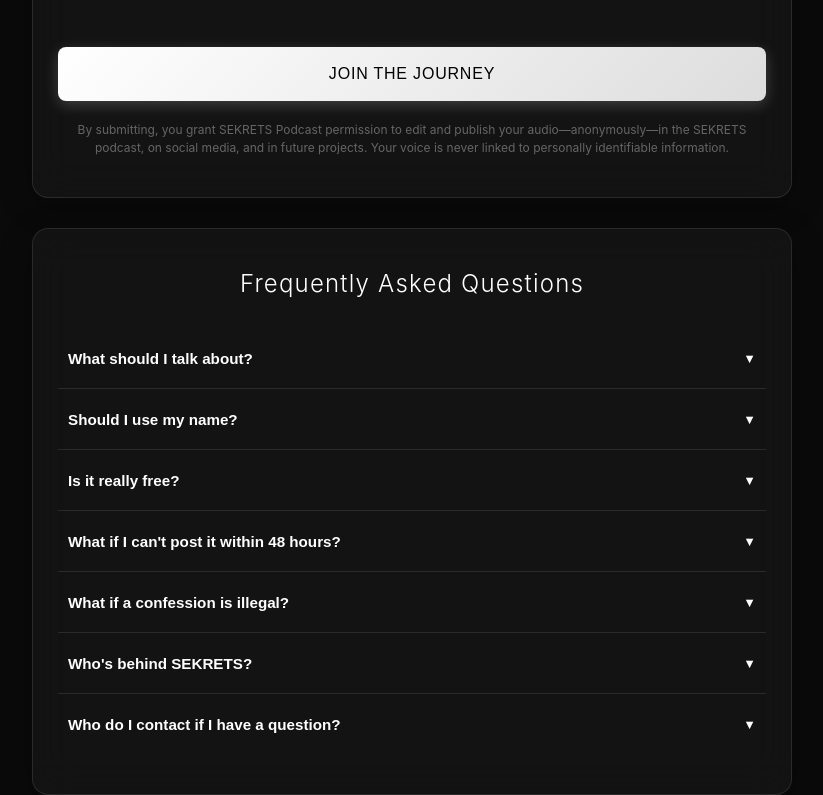
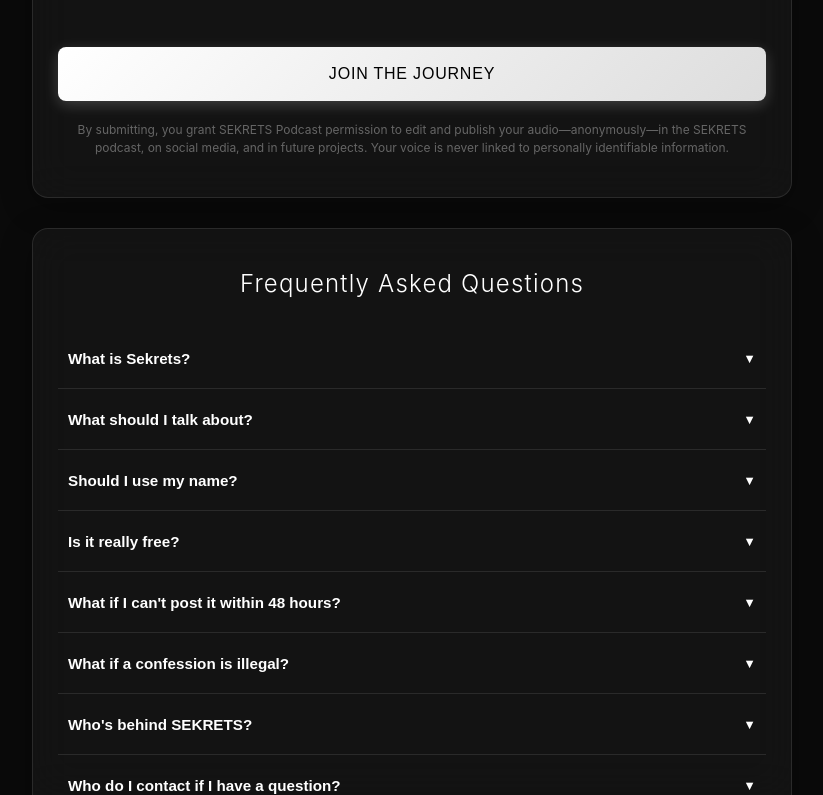
Before and after one commit to sekretspodcast/sekrets-website, a plain HTML site: page index.html in a window 1280 px wide. Shown: the part 1661-2456 px from the top of the page, without its empty margins (228-1051 px from the left). Drawn offline with Linux system fonts and the light colour scheme.

Commit message:
Update index.html

```diff
--- a/index.html
+++ b/index.html
@@ -583,7 +583,7 @@
     <div class="container">
         <div class="header">
             <h1>SEKRETS</h1>
-            <p class="subtitle">"What is most personal is most universal" - Carl Rogers.</p>
+            <p class="subtitle">Share your secret. Pass the recorder.</p>
         </div>
 
         <div class="video-container">
@@ -678,6 +678,16 @@
             <h2 style="text-align: center; font-size: 1.5rem; font-weight: 300; margin-bottom: 30px; letter-spacing: 0.05em;">Frequently Asked Questions</h2>
 
             <div class="faq-container">
+                <div class="faq-item">
+                    <button class="faq-question">
+                        <span><strong>What is Sekrets?</strong></span>
+                        <span class="faq-arrow">▼</span>
+                    </button>
+                    <div class="faq-answer">
+                        <p style="color: #888; font-size: 0.9rem; line-height: 1.6;">Sekrets is a podcast by Nick Berry that collects, produces and publishes anonymous stories from incredible people. Got a story? Share it with the world on Sekrets.</p>
+                    </div>
+                </div>
+
                 <div class="faq-item">
                     <button class="faq-question">
                         <span><strong>What should I talk about?</strong></span>
```
